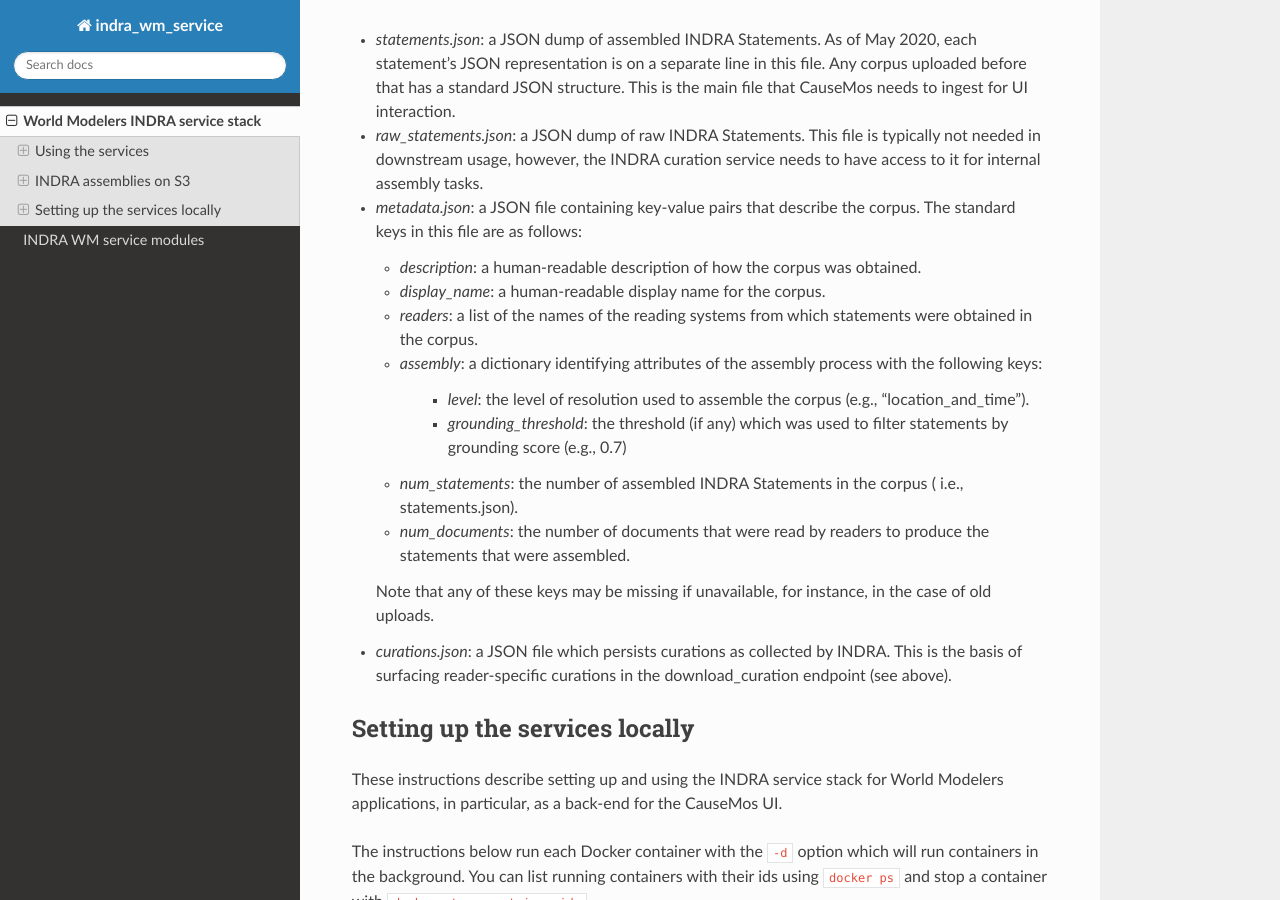
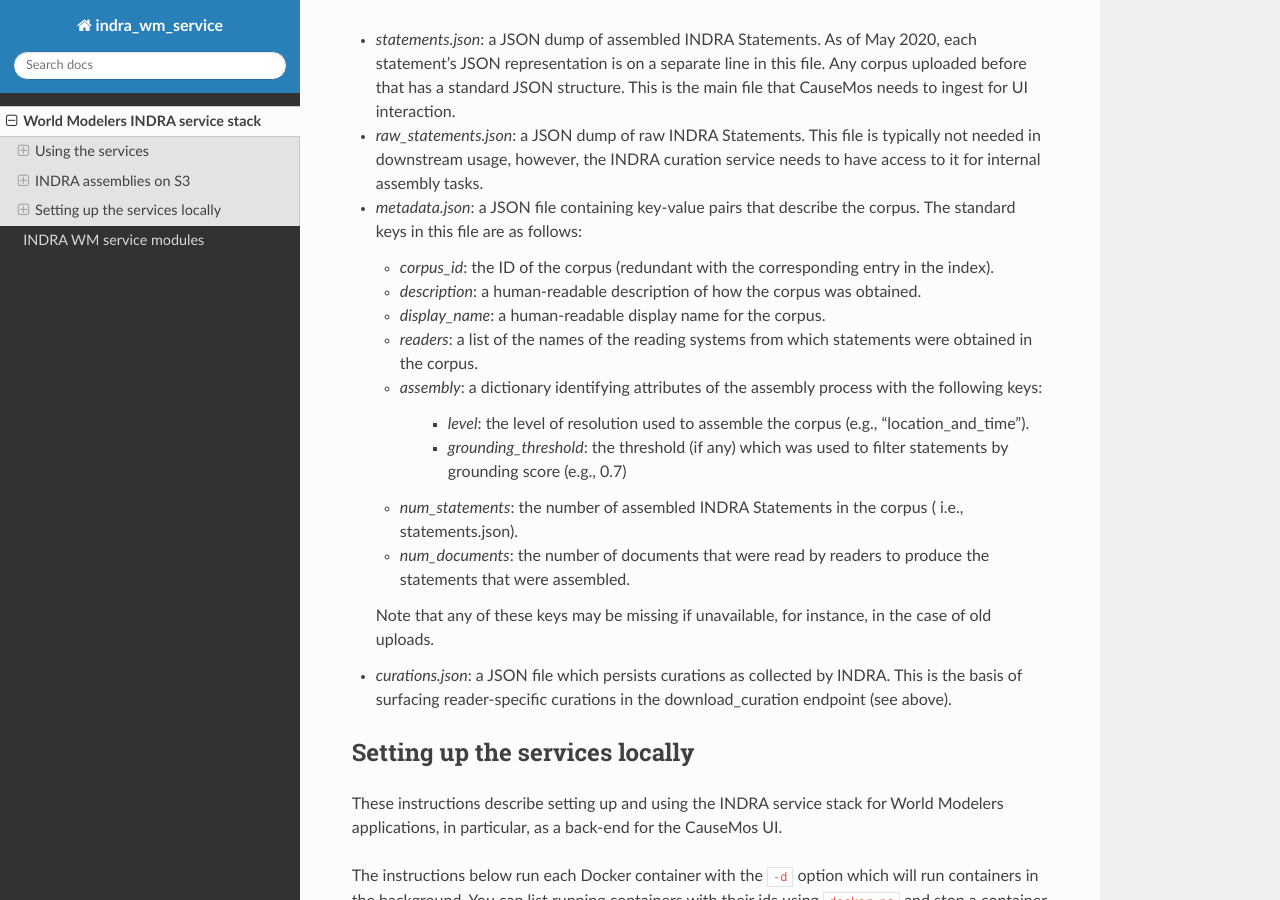
Before and after one commit to gyorilab/indra_world, a Sphinx documentation site: the page built from doc/service.rst, in a window 1280 px wide and 900 px high, scrolled down 3083 px. Built offline with Sphinx 7.4.7 and the Read the Docs theme 2.0.0, drawn with Linux system fonts in a browser that asks for light colours.

Commit message:
Add corpus ID to docs

```diff
--- a/doc/service.rst
+++ b/doc/service.rst
@@ -178,6 +178,8 @@ for each corpus are as follows
 - `metadata.json`: a JSON file containing key-value pairs that describe the
   corpus. The standard keys in this file are as follows:
 
+  - `corpus_id`: the ID of the corpus (redundant with the corresponding entry
+    in the index).
   - `description`: a human-readable description of how the corpus was obtained.
   - `display_name`: a human-readable display name for the corpus.
   - `readers`: a list of the names of the reading systems from which
```
